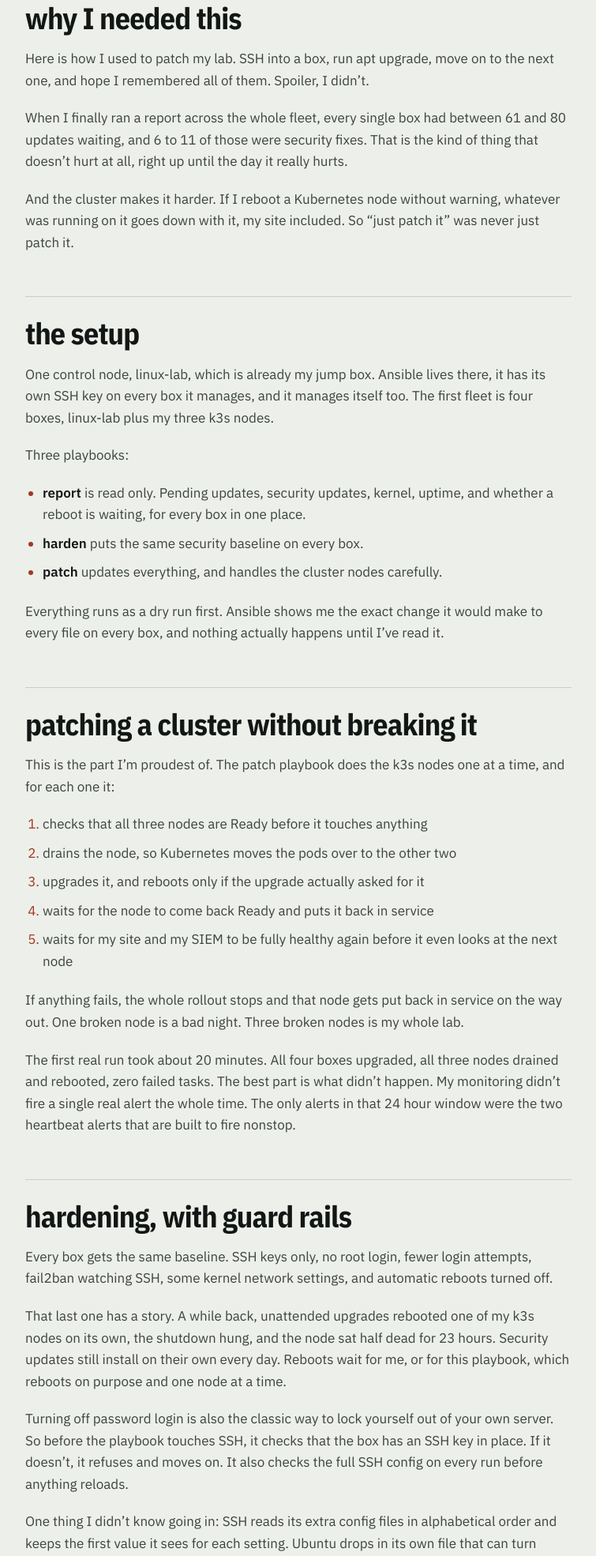
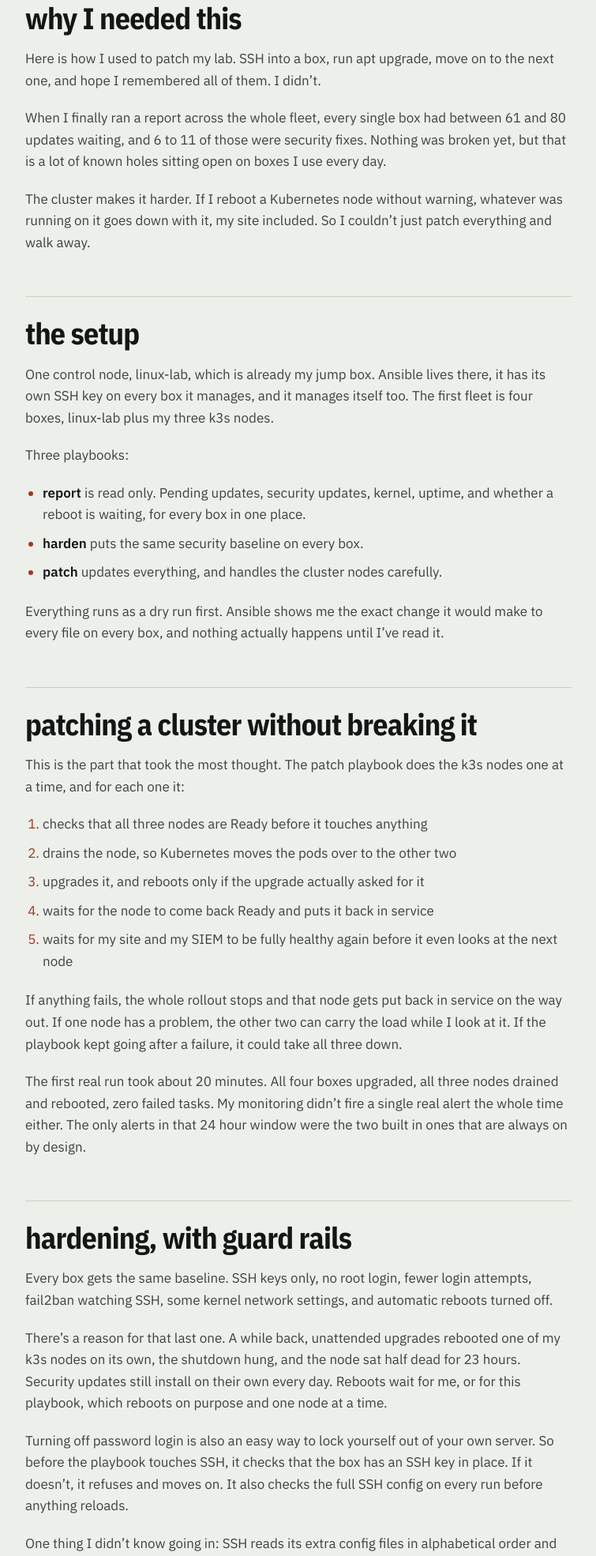
Before and after one commit to darthsteven444-code/portfolio-site, an Astro site: page /projects/ansible-fleet in a window 1280 px wide. Shown: the part 830-2800 px from the top of the page at 79% size, without its empty margins (262-1017 px from the left). Built offline with nearby package versions, Linux system fonts and the light colour scheme; Astro itself is replaced by a stand-in of ours.

Commit message:
Clean up ansible fleet write up

```diff
--- a/src/content/projects/ansible-fleet.md
+++ b/src/content/projects/ansible-fleet.md
@@ -13,11 +13,11 @@ skills: ["Configuration management", "Patch management", "Linux hardening", "Kub
 
 ## why I needed this
 
-Here is how I used to patch my lab. SSH into a box, run apt upgrade, move on to the next one, and hope I remembered all of them. Spoiler, I didn't.
+Here is how I used to patch my lab. SSH into a box, run apt upgrade, move on to the next one, and hope I remembered all of them. I didn't.
 
-When I finally ran a report across the whole fleet, every single box had between 61 and 80 updates waiting, and 6 to 11 of those were security fixes. That is the kind of thing that doesn't hurt at all, right up until the day it really hurts.
+When I finally ran a report across the whole fleet, every single box had between 61 and 80 updates waiting, and 6 to 11 of those were security fixes. Nothing was broken yet, but that is a lot of known holes sitting open on boxes I use every day.
 
-And the cluster makes it harder. If I reboot a Kubernetes node without warning, whatever was running on it goes down with it, my site included. So "just patch it" was never just patch it.
+The cluster makes it harder. If I reboot a Kubernetes node without warning, whatever was running on it goes down with it, my site included. So I couldn't just patch everything and walk away.
 
 ## the setup
 
@@ -33,7 +33,7 @@ Everything runs as a dry run first. Ansible shows me the exact change it would m
 
 ## patching a cluster without breaking it
 
-This is the part I'm proudest of. The patch playbook does the k3s nodes one at a time, and for each one it:
+This is the part that took the most thought. The patch playbook does the k3s nodes one at a time, and for each one it:
 
 1. checks that all three nodes are Ready before it touches anything
 2. drains the node, so Kubernetes moves the pods over to the other two
@@ -41,23 +41,23 @@ This is the part I'm proudest of. The patch playbook does the k3s nodes one at a
 4. waits for the node to come back Ready and puts it back in service
 5. waits for my site and my SIEM to be fully healthy again before it even looks at the next node
 
-If anything fails, the whole rollout stops and that node gets put back in service on the way out. One broken node is a bad night. Three broken nodes is my whole lab.
+If anything fails, the whole rollout stops and that node gets put back in service on the way out. If one node has a problem, the other two can carry the load while I look at it. If the playbook kept going after a failure, it could take all three down.
 
-The first real run took about 20 minutes. All four boxes upgraded, all three nodes drained and rebooted, zero failed tasks. The best part is what didn't happen. My monitoring didn't fire a single real alert the whole time. The only alerts in that 24 hour window were the two heartbeat alerts that are built to fire nonstop.
+The first real run took about 20 minutes. All four boxes upgraded, all three nodes drained and rebooted, zero failed tasks. My monitoring didn't fire a single real alert the whole time either. The only alerts in that 24 hour window were the two built in ones that are always on by design.
 
 ## hardening, with guard rails
 
 Every box gets the same baseline. SSH keys only, no root login, fewer login attempts, fail2ban watching SSH, some kernel network settings, and automatic reboots turned off.
 
-That last one has a story. A while back, unattended upgrades rebooted one of my k3s nodes on its own, the shutdown hung, and the node sat half dead for 23 hours. Security updates still install on their own every day. Reboots wait for me, or for this playbook, which reboots on purpose and one node at a time.
+There's a reason for that last one. A while back, unattended upgrades rebooted one of my k3s nodes on its own, the shutdown hung, and the node sat half dead for 23 hours. Security updates still install on their own every day. Reboots wait for me, or for this playbook, which reboots on purpose and one node at a time.
 
-Turning off password login is also the classic way to lock yourself out of your own server. So before the playbook touches SSH, it checks that the box has an SSH key in place. If it doesn't, it refuses and moves on. It also checks the full SSH config on every run before anything reloads.
+Turning off password login is also an easy way to lock yourself out of your own server. So before the playbook touches SSH, it checks that the box has an SSH key in place. If it doesn't, it refuses and moves on. It also checks the full SSH config on every run before anything reloads.
 
-One thing I didn't know going in: SSH reads its extra config files in alphabetical order and keeps the first value it sees for each setting. Ubuntu drops in its own file that can turn password login right back on. So my hardening file is named with a 00 in front, it loads first, and it wins.
+One thing I didn't know going in: SSH reads its extra config files in alphabetical order and keeps the first value it sees for each setting. Ubuntu drops in its own file that can turn password login right back on. So I named my hardening file with a 00 in front. It loads first, and my settings are the ones that stick.
 
 ## what broke
 
-It wouldn't be one of my projects if nothing broke.
+A few things went wrong before it worked.
 
 - My first check of which boxes Ansible could reach froze solid. One of the boxes sits behind Tailscale SSH, which stopped and waited for a browser login my script could never give it. Fix was a hard 10 second limit per box.
 - The dry run said fail2ban failed on all three k3s nodes. It hadn't. fail2ban wasn't installed yet, and a dry run doesn't really install anything, so there was no service to find.
@@ -74,8 +74,8 @@ The playbooks are on GitHub: [darthsteven444-code/ansible-fleet](https://github.
 
 ## things worth keeping
 
-If you automate reboots, automate the waiting too. The reboot is the easy part. Knowing it's safe to move on to the next box is the real job.
+Automating the reboot was easy. Most of the work was the waiting after it, making sure the node and everything on it came back healthy before moving to the next one.
 
-Dry run first, every time. Reading the diff takes two minutes. Rebuilding a box takes a lot longer.
+I run the dry run first every time and actually read the changes, because it's a lot faster than fixing a box after a bad change.
 
-Build the guard rail before the dangerous step, not after. The check that refuses to touch SSH without a key in place was written before the line that turns passwords off.
+I wrote the SSH key check before I wrote the line that turns password login off. Any time a step can lock me out, the safety check goes in first.
```
